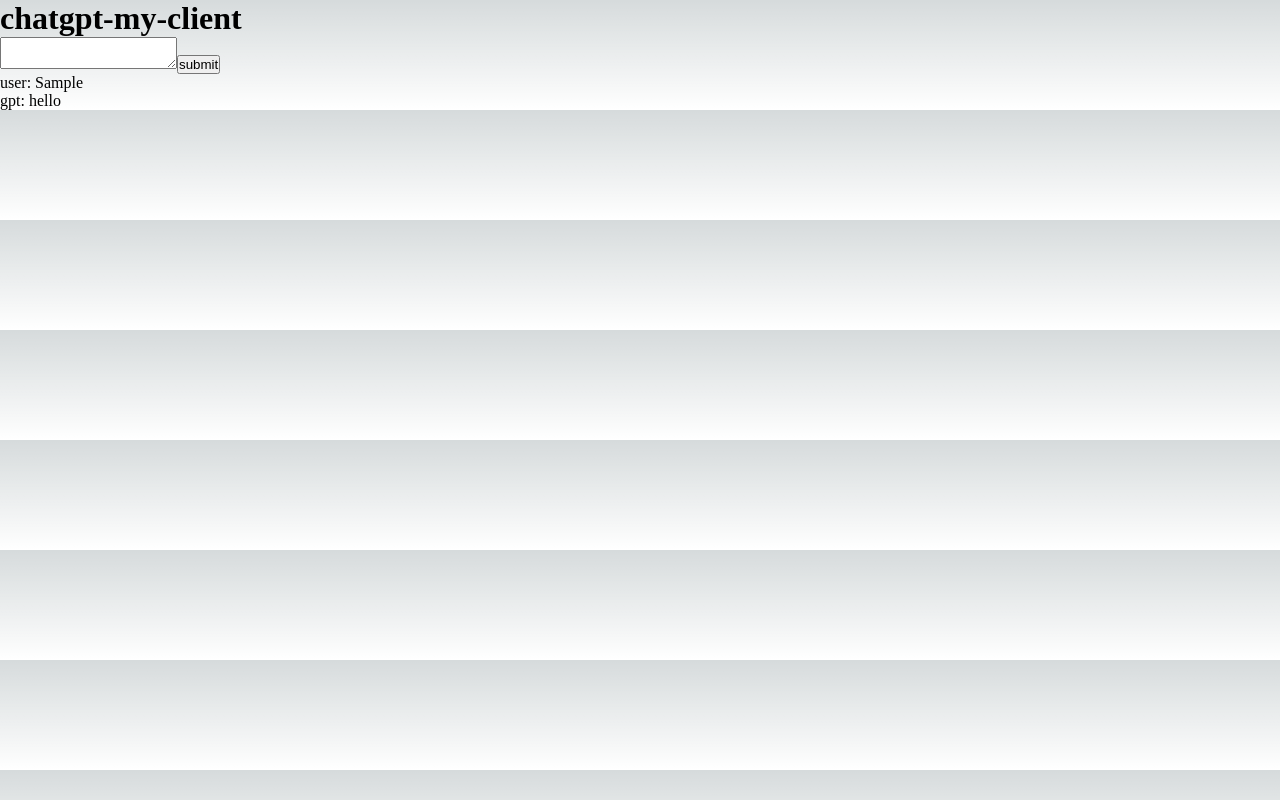
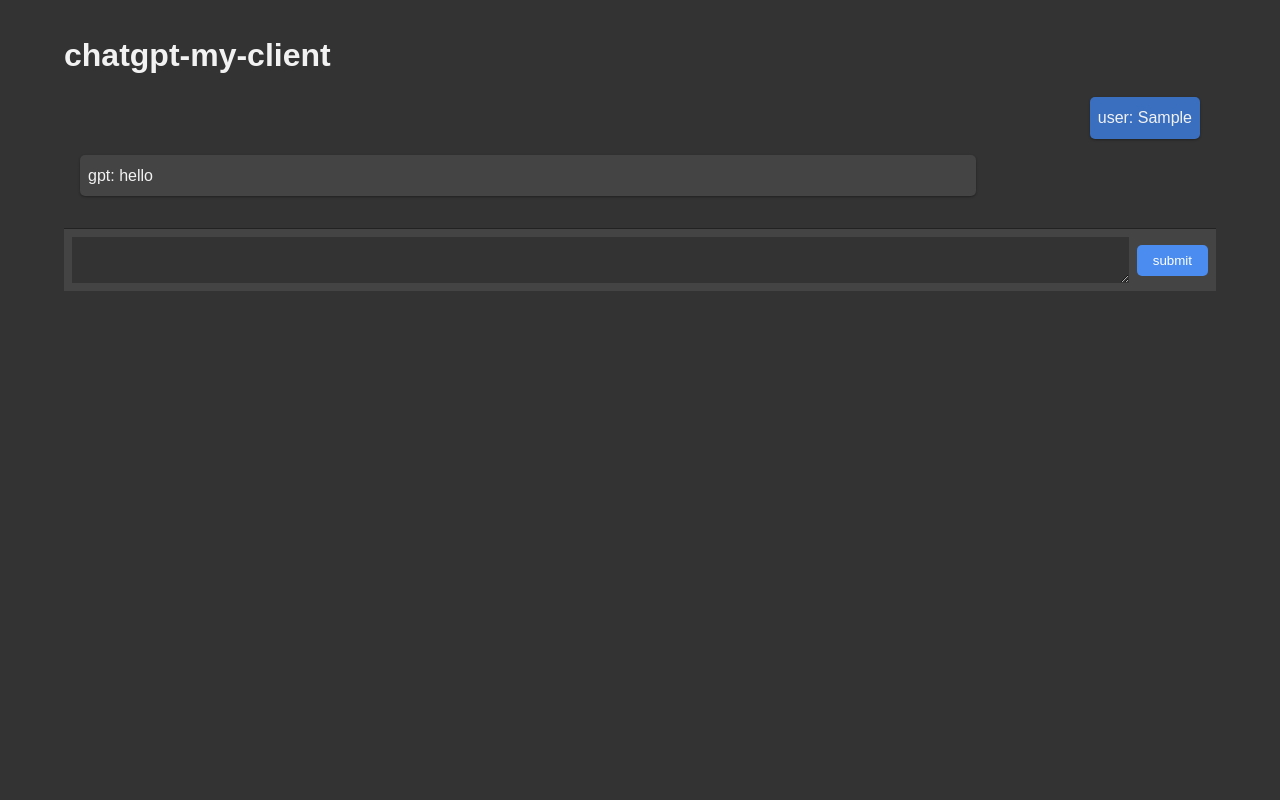
Before and after one commit to yamam00s/chatgpt-my-client, a Next.js app: page /chat in a window 1280 px wide. Both pictures are taken after typing "Sample" into the empty fields and a click on the button "submit". Built offline with nearby package versions, Linux system fonts and the light colour scheme.

Commit message:
Chatコンポーネントのスタイル調整

```diff
--- /dev/null
+++ b/src/app/chat/components/Chat.module.css
@@ -0,0 +1,61 @@
+/* チャットエリア */
+.chatArea {
+  display: flex;
+  flex-direction: column;
+  justify-content: flex-end;
+  padding: 1rem;
+  max-height: calc(100vh - 100px);
+  overflow-y: auto;
+}
+
+/* メッセージカード */
+.messageCard {
+  max-width: 80%;
+  background-color: #444;
+  box-shadow: 0 1px 3px rgba(0, 0, 0, 0.12), 0 1px 2px rgba(0, 0, 0, 0.24);
+  border-radius: 5px;
+  padding: 0.5rem;
+  margin-bottom: 1rem;
+}
+
+/* 自分のメッセージカード */
+.messageCard.mine {
+  align-self: flex-end;
+  background-color: #3a6fc0;
+}
+
+/* 入力エリア */
+.inputArea {
+  display: flex;
+  justify-content: space-between;
+  align-items: center;
+  padding: 0.5rem;
+  background-color: #444;
+  border-top: 1px solid #222;
+}
+
+/* メッセージ入力 */
+.messageInput {
+  flex-grow: 1;
+  padding: 0.5rem;
+  border: none;
+  outline: none;
+  background-color: #333;
+  color: #f2f2f2;
+}
+
+/* 送信ボタン */
+.sendButton {
+  background-color: #4a8cf0;
+  color: #fff;
+  padding: 0.5rem 1rem;
+  border: none;
+  border-radius: 5px;
+  cursor: pointer;
+  margin-left: 0.5rem;
+}
+
+/* 送信ボタン（ホバー時） */
+.sendButton:hover {
+  background-color: #3a6fc0;
+}
--- a/src/app/chat/components/Chat.tsx
+++ b/src/app/chat/components/Chat.tsx
@@ -1,6 +1,7 @@
 import { FC } from 'react'
 import { ChangeEvent, FormEvent } from 'react'
 import { Message } from '../types'
+import styles from './Chat.module.css'
 
 export interface ChatProps {
   prompt: string
@@ -9,22 +10,19 @@ export interface ChatProps {
   handleTextareaChange: (event: ChangeEvent<HTMLTextAreaElement>) => void
 }
 
-export const Chat: FC<ChatProps> = ({ prompt, messages, handleSubmit, handleTextareaChange}) => {
-
-  return (
-    <div className='chat'>
-      <form onSubmit={handleSubmit}>
-        <textarea value={prompt} onChange={handleTextareaChange} />
-        <button type='submit'>submit</button>
-      </form>
-
-      <div className='messages'>
+export const Chat: FC<ChatProps> = ({ prompt, messages, handleSubmit, handleTextareaChange}) => (
+  <div>
+    <div className={styles.chatArea}>
       {messages.map(message => (
-          <p key={message.id}>
+        <p className={`${styles.messageCard} ${message.role === 'user' && styles.mine}`} key={message.id}>
           {message.role}: {message.text}
         </p>
       ))}
     </div>
+
+    <form className={styles.inputArea} onSubmit={handleSubmit}>
+      <textarea className={styles.messageInput} value={prompt} onChange={handleTextareaChange} />
+      <button className={styles.sendButton} type='submit'>submit</button>
+    </form>
   </div>
 )
-}
--- a/src/app/globals.css
+++ b/src/app/globals.css
@@ -1,78 +1,3 @@
-:root {
-  --max-width: 1100px;
-  --border-radius: 12px;
-  --font-mono: ui-monospace, Menlo, Monaco, 'Cascadia Mono', 'Segoe UI Mono',
-    'Roboto Mono', 'Oxygen Mono', 'Ubuntu Monospace', 'Source Code Pro',
-    'Fira Mono', 'Droid Sans Mono', 'Courier New', monospace;
-
-  --foreground-rgb: 0, 0, 0;
-  --background-start-rgb: 214, 219, 220;
-  --background-end-rgb: 255, 255, 255;
-
-  --primary-glow: conic-gradient(
-    from 180deg at 50% 50%,
-    #16abff33 0deg,
-    #0885ff33 55deg,
-    #54d6ff33 120deg,
-    #0071ff33 160deg,
-    transparent 360deg
-  );
-  --secondary-glow: radial-gradient(
-    rgba(255, 255, 255, 1),
-    rgba(255, 255, 255, 0)
-  );
-
-  --tile-start-rgb: 239, 245, 249;
-  --tile-end-rgb: 228, 232, 233;
-  --tile-border: conic-gradient(
-    #00000080,
-    #00000040,
-    #00000030,
-    #00000020,
-    #00000010,
-    #00000010,
-    #00000080
-  );
-
-  --callout-rgb: 238, 240, 241;
-  --callout-border-rgb: 172, 175, 176;
-  --card-rgb: 180, 185, 188;
-  --card-border-rgb: 131, 134, 135;
-}
-
-@media (prefers-color-scheme: dark) {
-  :root {
-    --foreground-rgb: 255, 255, 255;
-    --background-start-rgb: 0, 0, 0;
-    --background-end-rgb: 0, 0, 0;
-
-    --primary-glow: radial-gradient(rgba(1, 65, 255, 0.4), rgba(1, 65, 255, 0));
-    --secondary-glow: linear-gradient(
-      to bottom right,
-      rgba(1, 65, 255, 0),
-      rgba(1, 65, 255, 0),
-      rgba(1, 65, 255, 0.3)
-    );
-
-    --tile-start-rgb: 2, 13, 46;
-    --tile-end-rgb: 2, 5, 19;
-    --tile-border: conic-gradient(
-      #ffffff80,
-      #ffffff40,
-      #ffffff30,
-      #ffffff20,
-      #ffffff10,
-      #ffffff10,
-      #ffffff80
-    );
-
-    --callout-rgb: 20, 20, 20;
-    --callout-border-rgb: 108, 108, 108;
-    --card-rgb: 100, 100, 100;
-    --card-border-rgb: 200, 200, 200;
-  }
-}
-
 * {
   box-sizing: border-box;
   padding: 0;
@@ -86,22 +11,15 @@ body {
 }
 
 body {
-  color: rgb(var(--foreground-rgb));
-  background: linear-gradient(
-      to bottom,
-      transparent,
-      rgb(var(--background-end-rgb))
-    )
-    rgb(var(--background-start-rgb));
+  font-family: Arial, sans-serif;
+  line-height: 1.6;
+  color: #f2f2f2;
+  background-color: #333;
+  width: 90%;
+  margin: 30px auto;
 }
 
 a {
   color: inherit;
   text-decoration: none;
 }
-
-@media (prefers-color-scheme: dark) {
-  html {
-    color-scheme: dark;
-  }
-}
```
Lines whose indentation alone changed are shown as unchanged.
